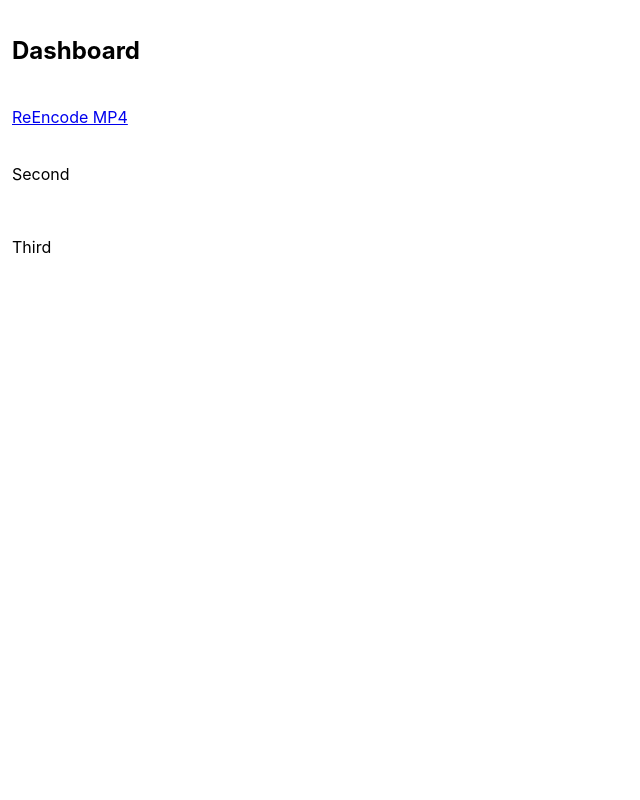
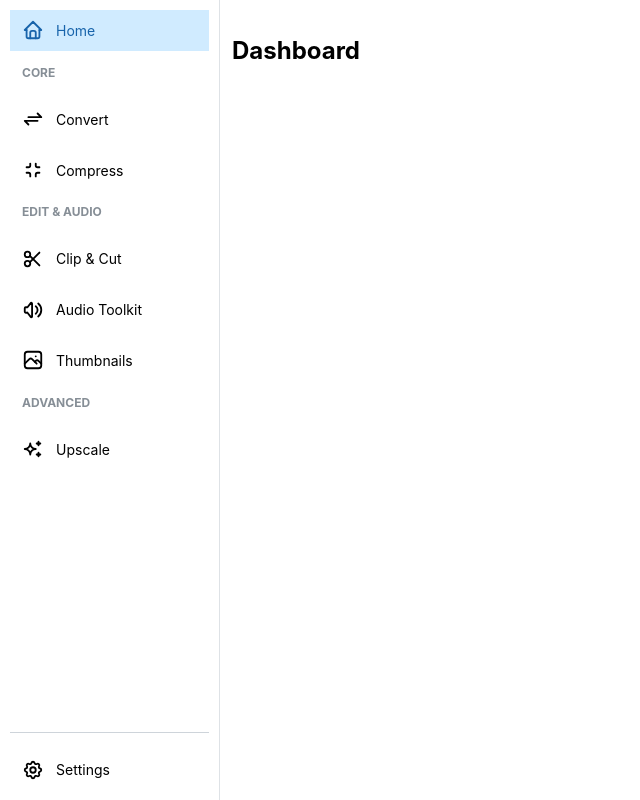
Before and after one commit to ShameenShetty/mediakit, a React (Vite) app: page / in a window 1280 px wide. Shown: the whole page, without its empty margins (0-640 px from the left). Built offline with nearby package versions, Linux system fonts and the light colour scheme.

Commit message:
- feat(App): Replaced BrowserRouter with HashRouter
- feat(AppLayout): Overhauled to add rest of the navbar icons and added animation

- feat(App.css): Animation

- feat(Dashboard): Removed unnecessary links

- feat(package.json): Added tabler/icons-react

```diff
--- a/package.json
+++ b/package.json
@@ -13,6 +13,7 @@
     "@mantine/core": "^9.7.3",
     "@mantine/hooks": "^9.7.4",
     "@mantine/notifications": "^9.7.4",
+    "@tabler/icons-react": "^3.50.0",
     "@tauri-apps/api": "^2",
     "@tauri-apps/plugin-dialog": "~2.8.4",
     "@tauri-apps/plugin-opener": "^2",
--- a/src/App.css
+++ b/src/App.css
@@ -0,0 +1,24 @@
+/* Smooth transition rules for sidebar items */
+.nav-section-header, .nav-label {
+    transition: opacity 0.4s ease-in-out, height 0.4s ease-in-out, color 0.4s ease-in-out;
+}
+
+.nav-collapsed .nav-section-header {
+    opacity: 0;
+    height: 0px;
+    overflow: hidden;
+}
+
+.nav-expanded .nav-section-header {
+    opacity: 1;
+    height: 28px;
+    overflow: hidden;
+}
+
+.nav-collapsed .nav-label {
+    opacity: 0;
+}
+
+.nav-expanded .nav-label {
+    opacity: 1;
+}
--- a/src/App.tsx
+++ b/src/App.tsx
@@ -1,20 +1,20 @@
-import { BrowserRouter, Route, Routes } from 'react-router-dom';
+import { HashRouter, Route, Routes } from 'react-router-dom';
 import AppLayout from './components/AppLayout';
+import ReEncodeMp4 from './modules/audio/ReEncodeMp4';
 import Dashboard from './modules/dashboard/Dashboard';
-import ReEncodeMp4 from './modules/audio/ReEncodeMp4';
 
 function App() {
   return (
-    <BrowserRouter>
+    <HashRouter>
       <Routes>
         <Route element={<AppLayout />}>
           <Route path='/' element={<Dashboard />} />
-          <Route path='/re-encode-mp4' element={<ReEncodeMp4 />} />
+          <Route path='/convert' element={<ReEncodeMp4 />} />
           <Route path='' />
         </Route>
 
       </Routes>
-    </BrowserRouter>
+    </HashRouter>
   );
 }
 
--- a/src/components/AppLayout.tsx
+++ b/src/components/AppLayout.tsx
@@ -1,10 +1,141 @@
-import { AppShell } from '@mantine/core';
-import { Outlet } from 'react-router-dom';
+import { useState } from 'react';
+import { AppShell, NavLink, Text, Stack, Box } from '@mantine/core';
+import {
+    IconHome,
+    IconArrowsExchange,
+    IconMinimize,
+    IconScissors,
+    IconVolume,
+    IconPhoto,
+    IconSparkles,
+    IconSettings,
+} from '@tabler/icons-react';
+import { Link, Outlet, useLocation } from 'react-router-dom';
 
 export default function AppLayout() {
+    const [hovered, setHovered] = useState(false);
+    const location = useLocation();
+
+    // Reusable Label component
+    const NavLabel = ({ text }: { text: string }) => (
+        <span className="nav-label" style={{ whiteSpace: 'nowrap' }}>
+            {text}
+        </span>
+    );
+
+    // Reusable Section Header
+    const SectionHeader = ({ title }: { title: string }) => (
+        <Box className="nav-section-header">
+            <Text size="xs" fw={700} c="dimmed" px="sm" pt={4} tt="uppercase" style={{ whiteSpace: 'nowrap' }}>
+                {title}
+            </Text>
+        </Box>
+    );
+
     return (
-        <AppShell>
-            <Outlet />
+        <AppShell
+            navbar={{
+                width: hovered ? 220 : 80,
+                breakpoint: 'sm',
+            }}
+        >
+            <AppShell.Navbar
+                p="xs"
+                onMouseEnter={() => setHovered(true)}
+                onMouseLeave={() => setHovered(false)}
+                className={hovered ? 'nav-expanded' : 'nav-collapsed'}
+                style={{
+                    overflowX: 'hidden',
+                    transition: 'width 0.2s ease-in-out',
+                    display: 'flex',
+                    flexDirection: 'column',
+                }}
+            >
+                <Stack gap="xs" style={{ flex: 1, overflow: 'hidden' }}>
+                    {/* Home */}
+                    <NavLink
+                        component={Link}
+                        to="/"
+                        active={location.pathname === '/'}
+                        leftSection={<IconHome size={22} />}
+                        label={<NavLabel text="Home" />}
+                        title="Home"
+                    />
+
+                    {/* Section: Core */}
+                    <SectionHeader title="Core" />
+                    <NavLink
+                        component={Link}
+                        to="/convert"
+                        active={location.pathname === '/convert'}
+                        leftSection={<IconArrowsExchange size={22} />}
+                        label={<NavLabel text="Convert" />}
+                        title="Convert"
+                    />
+                    <NavLink
+                        component={Link}
+                        to="/compress"
+                        active={location.pathname === '/compress'}
+                        leftSection={<IconMinimize size={22} />}
+                        label={<NavLabel text="Compress" />}
+                        title="Compress"
+                    />
+
+                    {/* Section: Edit & Audio */}
+                    <SectionHeader title="Edit & Audio" />
+                    <NavLink
+                        component={Link}
+                        to="/clip"
+                        active={location.pathname === '/clip'}
+                        leftSection={<IconScissors size={22} />}
+                        label={<NavLabel text="Clip & Cut" />}
+                        title="Clip & Cut"
+                    />
+                    <NavLink
+                        component={Link}
+                        to="/audio-toolkit"
+                        active={location.pathname === '/audio-toolkit'}
+                        leftSection={<IconVolume size={22} />}
+                        label={<NavLabel text="Audio Toolkit" />}
+                        title="Audio Toolkit"
+                    />
+                    <NavLink
+                        component={Link}
+                        to="/thumbnails"
+                        active={location.pathname === '/thumbnails'}
+                        leftSection={<IconPhoto size={22} />}
+                        label={<NavLabel text="Thumbnails" />}
+                        title="Thumbnails"
+                    />
+
+                    {/* Section: Advanced */}
+                    <SectionHeader title="Advanced" />
+                    <NavLink
+                        component={Link}
+                        to="/upscale"
+                        active={location.pathname === '/upscale'}
+                        leftSection={<IconSparkles size={22} />}
+                        label={<NavLabel text="Upscale" />}
+                        title="Upscale"
+                    />
+                </Stack>
+
+                {/* Settings at the bottom */}
+                <Box pt="md" style={{ borderTop: '1px solid var(--mantine-color-default-border)' }}>
+                    <NavLink
+                        component={Link}
+                        to="/settings"
+                        active={location.pathname === '/settings'}
+                        leftSection={<IconSettings size={22} />}
+                        label={<NavLabel text="Settings" />}
+                        title="Settings"
+                    />
+                </Box>
+            </AppShell.Navbar>
+
+            <AppShell.Main style={{ overflowX: 'auto', minHeight: '100vh' }}>
+                <Outlet />
+            </AppShell.Main>
         </AppShell>
     );
 }
--- a/src/main.tsx
+++ b/src/main.tsx
@@ -1,6 +1,7 @@
 import { MantineProvider } from '@mantine/core';
 import ReactDOM from "react-dom/client";
 import App from "./App";
+import "./App.css";
 import { Notifications } from '@mantine/notifications';
 import '@mantine/core/styles.css'
 import '@mantine/notifications/styles.css'
--- a/src/modules/dashboard/Dashboard.tsx
+++ b/src/modules/dashboard/Dashboard.tsx
@@ -1,13 +1,9 @@
 import { Stack } from '@mantine/core';
-import { Link } from 'react-router-dom';
 
 export default function Dashboard() {
     return (
         <Stack p='sm'>
             <h2>Dashboard</h2>
-            <Link to='/re-encode-mp4'>ReEncode MP4</Link>
-            <p>Second</p>
-            <p>Third</p>
         </Stack>
     );
 }
--- a/src/utils/extractProgress.ts
+++ b/src/utils/extractProgress.ts
@@ -11,8 +11,7 @@ export const extractProgress = (duration: number, line: string): number | undefi
         const elapsedSeconds = (hour * 3600) + (min * 60) + sec;
         const progress = (elapsedSeconds / duration) * 100;
 
-        // Cap it at 100% just in case FFmpeg overshoots slightly at the very end
-        return Math.min(progress, 100);
+        return progress
     } else {
         console.log('No matches found or less than 4 matches');
         return undefined;
--- a/src/utils/selectVideoFile.ts
+++ b/src/utils/selectVideoFile.ts
@@ -2,8 +2,8 @@ import { open } from '@tauri-apps/plugin-dialog'
 
 export const selectVideoFile = async (): Promise<string | null> => {
     const selectedPath = await open({
-        multiple: false,      // Single file mode
-        directory: false,     // Ensure it selects files, not folders
+        multiple: false,
+        directory: false,
         filters: [
             {
                 name: 'Video Files',
```
Also changed, not shown: 1 other file (tests, documents, lock files or other folders).
